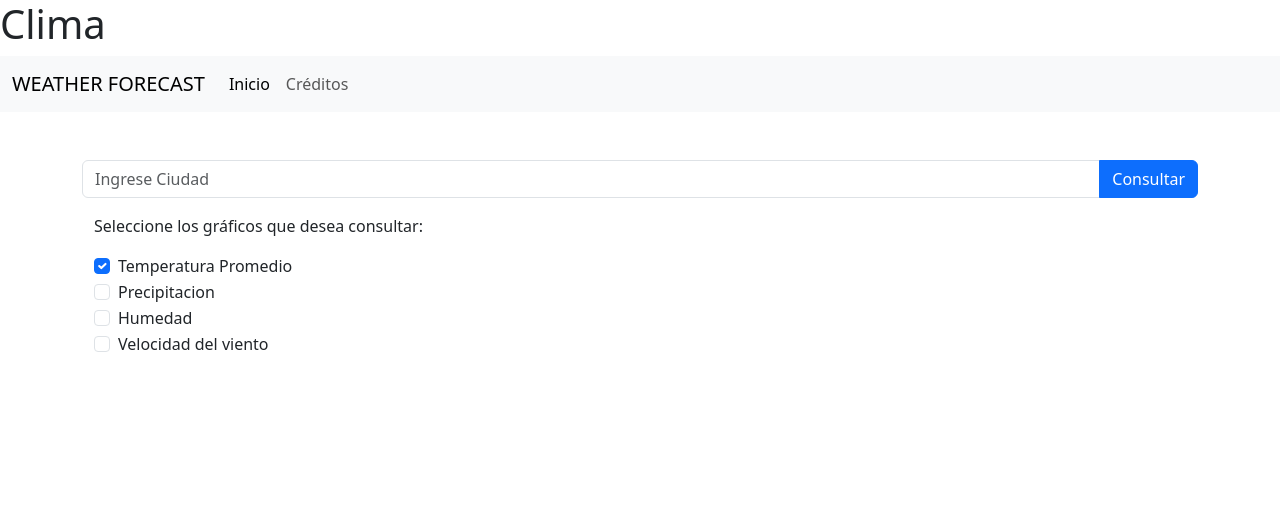
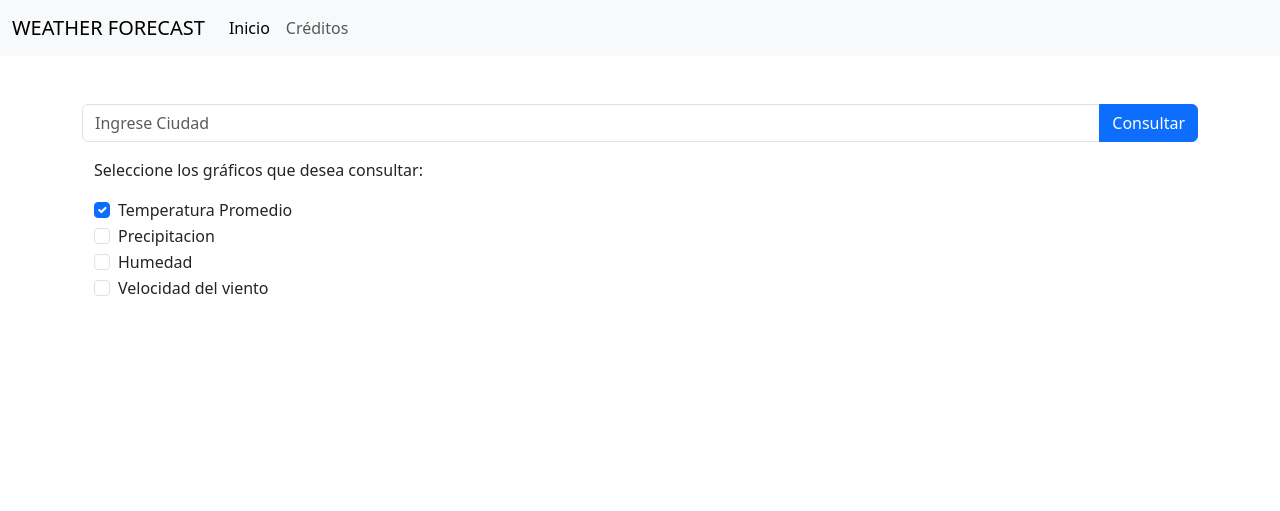
Before and after one commit to vincentmayer1808/proyecto-3, a plain HTML site: page index.html in a window 1280 px wide. Drawn offline with nearby package versions, Linux system fonts and the light colour scheme.

Commit message:
h1 delete

```diff
--- a/index.html
+++ b/index.html
@@ -16,9 +16,6 @@
     <title>Document</title>
   </head>
   <body>
-
-    <h1>Clima</h1>
-
     <header>
       <nav class="navbar navbar-expand-lg bg-body-tertiary">
         <div class="container-fluid">
```
